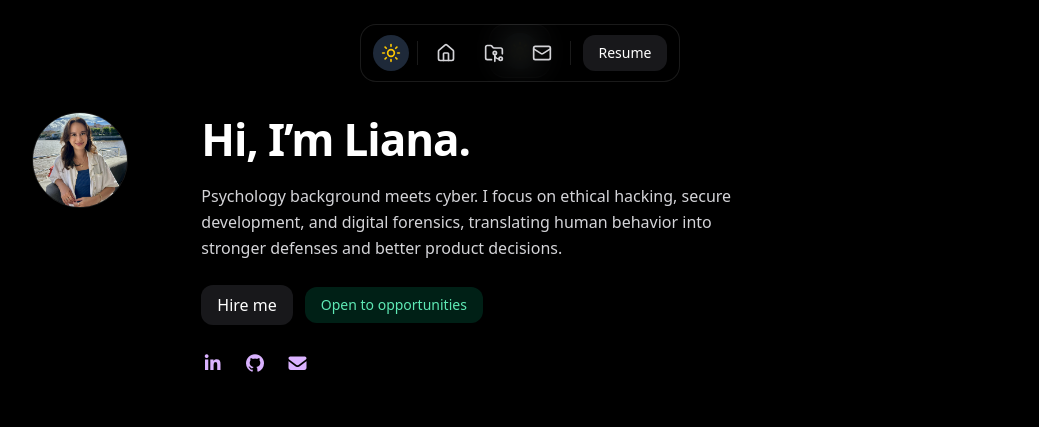
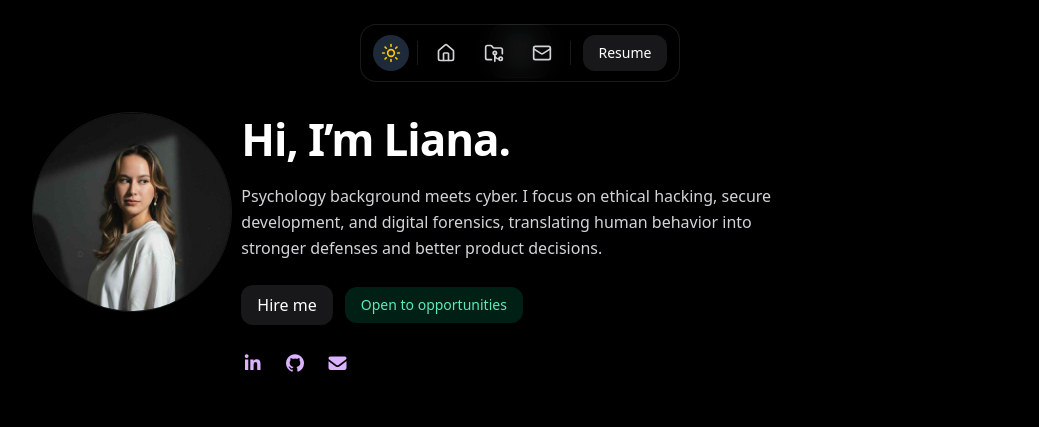
Before and after one commit to lperry022/lianaperry.com, a Next.js app: page /home in a window 1280 px wide. Both pictures are taken after a click on the button "Toggle theme". Shown: the top 427 px of the page, without its empty margins (120-1159 px from the left). Built offline with nearby package versions, Linux system fonts and the light colour scheme; no server answers.

Commit message:
update profile pic

```diff
--- a/app/(site)/home/page.tsx
+++ b/app/(site)/home/page.tsx
@@ -44,13 +44,13 @@ export default function HomePage() {
         <section className="grid grid-cols-1 gap-8 md:grid-cols-12 md:gap-10">
           {/* avatar column */}
           <div className="md:col-span-2">
-            <div className="relative h-20 w-20 overflow-hidden rounded-full border border-neutral-200 md:h-24 md:w-24 dark:border-white/10">
+            <div className="relative h-40 w-40 overflow-hidden rounded-full border border-neutral-200 md:h-50 md:w-50 dark:border-white/10">
               <Image src="/profile.jpeg" alt="Liana Perry" fill className="object-cover" priority />
             </div>
           </div>
 
           {/* text column */}
-          <div className="md:col-span-10">
+          <div className="md:col-span-10 md:pl-10">
             <h1 className="font-bold tracking-tight leading-tight text-4xl md:text-[44px]">
               Hi, I’m Liana.
             </h1>
```
Also changed, not shown: public/profile.jpeg.
